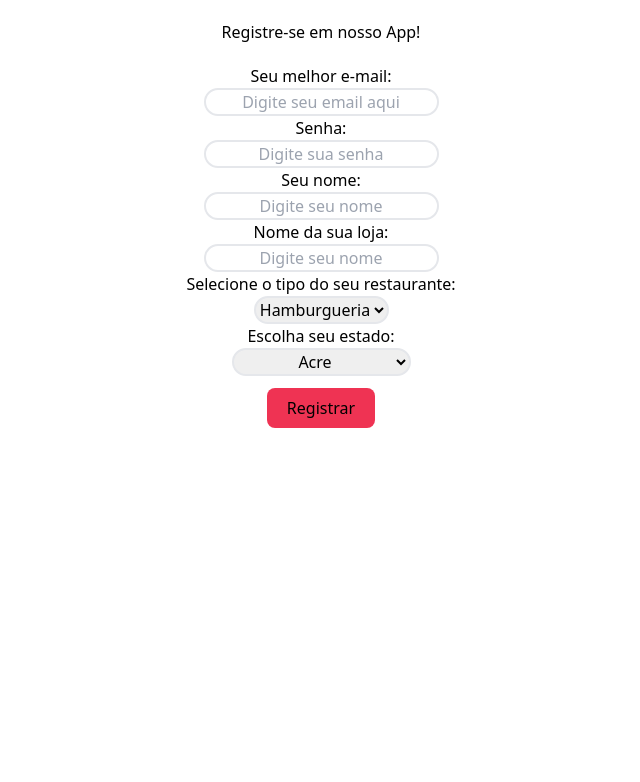
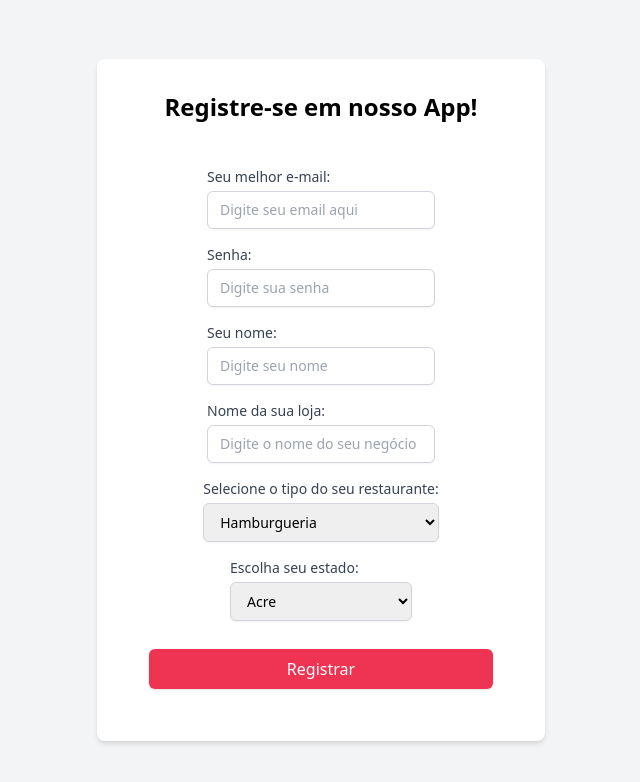
Before and after one commit to SouzaGabriel26/hackaton-contcode, a React (Vite) app in the folder front/: page /signup in a window 1280 px wide. Shown: the top 782 px of the page, without its empty margins (319-959 px from the left). Built offline with nearby package versions, Linux system fonts and the light colour scheme.

Commit message:
feat: styled the pag and implemented the productsInfo state

```diff
--- a/front/pages/Signup.tsx
+++ b/front/pages/Signup.tsx
@@ -1,4 +1,30 @@
-const Signup = () => {
+import React, {useState} from 'react'
+
+const Signup: React.FC = () => {
+
+  const [userInfos, setUserInfos] = useState<{
+    email: string,
+    password:string,
+    name:string,
+    businessName:string,
+    categoryId: string,
+    state: string
+  }>({
+    email: '',
+    password: '',
+    name: '',
+    businessName: '',
+    categoryId: '',
+    state: '',
+  })
+
+  const handleInputChange = (e:any) => {
+    setUserInfos({
+      ...userInfos,
+      [e.target.name]: e.target.value
+    })
+  }
+
   const states = [
     { label: "Acre", value: "AC" },
     { label: "Alagoas", value: "AL" },
@@ -30,75 +56,94 @@ const Signup = () => {
   ];
 
   return (
-    <>
-      <div className="flex flex-col items-center p-5">
-        <h2>Registre-se em nosso App!</h2>
+    <div className='flex items-center justify-center min-h-screen bg-gray-100'>
+      <div className="w-full max-w-md p-8 bg-white rounded-lg shadow-md hover:shadow-xl">
+        <h2 className="text-2xl font-semibold text-center mb-6">Registre-se em nosso App!</h2>
         <form className="flex flex-col p-5 items-center">
-          <label className="" htmlFor="email">
+          <div className="mb-4">
+            <label className="block text-sm font-medium text-gray-700" htmlFor="email">
               Seu melhor e-mail:
             </label>
             <input
-            className="border-2 border-solid rounded-2xl text-center"
+              className="mt-1 block w-full px-3 py-2 border border-gray-300 rounded-md shadow-sm focus:outline-none focus:ring-indigo-500 focus:border-indigo-500 sm:text-sm"
               type="email"
               id="email"
               name="email"
               placeholder="Digite seu email aqui"
+
+              onChange={handleInputChange}
             />
-          <label htmlFor="password">Senha:</label>
+          </div>
+          <div className="mb-4">
+            <label className="block text-sm font-medium text-gray-700" htmlFor="password">Senha:</label>
             <input
-            className="border-2 border-solid rounded-2xl text-center"
+              className="mt-1 block w-full px-3 py-2 border border-gray-300 rounded-md shadow-sm focus:outline-none focus:ring-indigo-500 focus:border-indigo-500 sm:text-sm"
               type="password"
               id="password"
               name="password"
               placeholder="Digite sua senha"
+              onChange={handleInputChange}
             />
-          <label htmlFor="name">Seu nome:</label>
+          </div>
+          <div className="mb-4">
+            <label className="block text-sm font-medium text-gray-700" htmlFor="name">Seu nome:</label>
             <input
-            className="border-2 border-solid rounded-2xl text-center"
+              className="mt-1 block w-full px-3 py-2 border border-gray-300 rounded-md shadow-sm focus:outline-none focus:ring-indigo-500 focus:border-indigo-500 sm:text-sm"
               type="text"
               id="name"
               name="name"
               placeholder="Digite seu nome"
+              onChange={handleInputChange}
             />
-          <label htmlFor="storeName">Nome da sua loja:</label>
+          </div>
+          <div className="mb-4">
+            <label className="block text-sm font-medium text-gray-700" htmlFor="businessName">Nome da sua loja:</label>
             <input
-            className="border-2 border-solid rounded-2xl text-center"
+              className="mt-1 block w-full px-3 py-2 border border-gray-300 rounded-md shadow-sm focus:outline-none focus:ring-indigo-500 focus:border-indigo-500 sm:text-sm"
               type="text"
-            id="storeName"
-            name="storeName"
-            placeholder="Digite seu nome"
+              id="businessName"
+              name="businessName"
+              placeholder="Digite o nome do seu negócio"
+              onChange={handleInputChange}
             />
-          <label htmlFor="category_id">
+          </div>
+          <div className="mb-4">
+            <label className="block text-sm font-medium text-gray-700" htmlFor="categoryId">
               Selecione o tipo do seu restaurante:
             </label>
             <select
-            className="border-2 border-solid rounded-2xl text-center"
-            name="category_id"
-            id="category_id"
+              className="mt-1 block w-full px-3 py-2 border border-gray-300 rounded-md shadow-sm focus:outline-none focus:ring-indigo-500 focus:border-indigo-500 sm:text-sm"
+              name="categoryId"
+              id="categoryId"
+              onChange={handleInputChange}
             >
               <option value="hamburguer">Hamburgueria</option>
               <option value="pizza">Pizzaria</option>
               <option value="acai">Loja de Açaí</option>
             </select>
-          <label htmlFor="state">Escolha seu estado:</label>
+          </div>
+          <div className="mb-4">
+            <label className="block text-sm font-medium text-gray-700" htmlFor="state">Escolha seu estado:</label>
             <select
-            className="border-2 border-solid rounded-2xl text-center"
+              className="mt-1 block w-full px-3 py-2 border border-gray-300 rounded-md shadow-sm focus:outline-none focus:ring-indigo-500 focus:border-indigo-500 sm:text-sm"
               name="state"
               id="stte"
+              onChange={handleInputChange}
             >
               {states.map((state) => (
-              <option value={state.value}>{state.label}</option>
+                <option key={state.label} value={state.value}>{state.label}</option>
               ))}
             </select>
+          </div>
           <button
-            className="bg-lightPink rounded-lg py-2 px-5 mt-3"
+            className="w-full py-2 px-4 bg-lightPink text-white rounded-md shadow hover:bg-lightRed focus:outline-none focus:ring-2 focus:ring-offset-2 focus:ring-indigo-500 mt-3"
             type="submit"
           >
             Registrar
           </button>
         </form>
       </div>
-    </>
+    </div>
   );
 };
 
```
Lines whose indentation alone changed are shown as unchanged.
